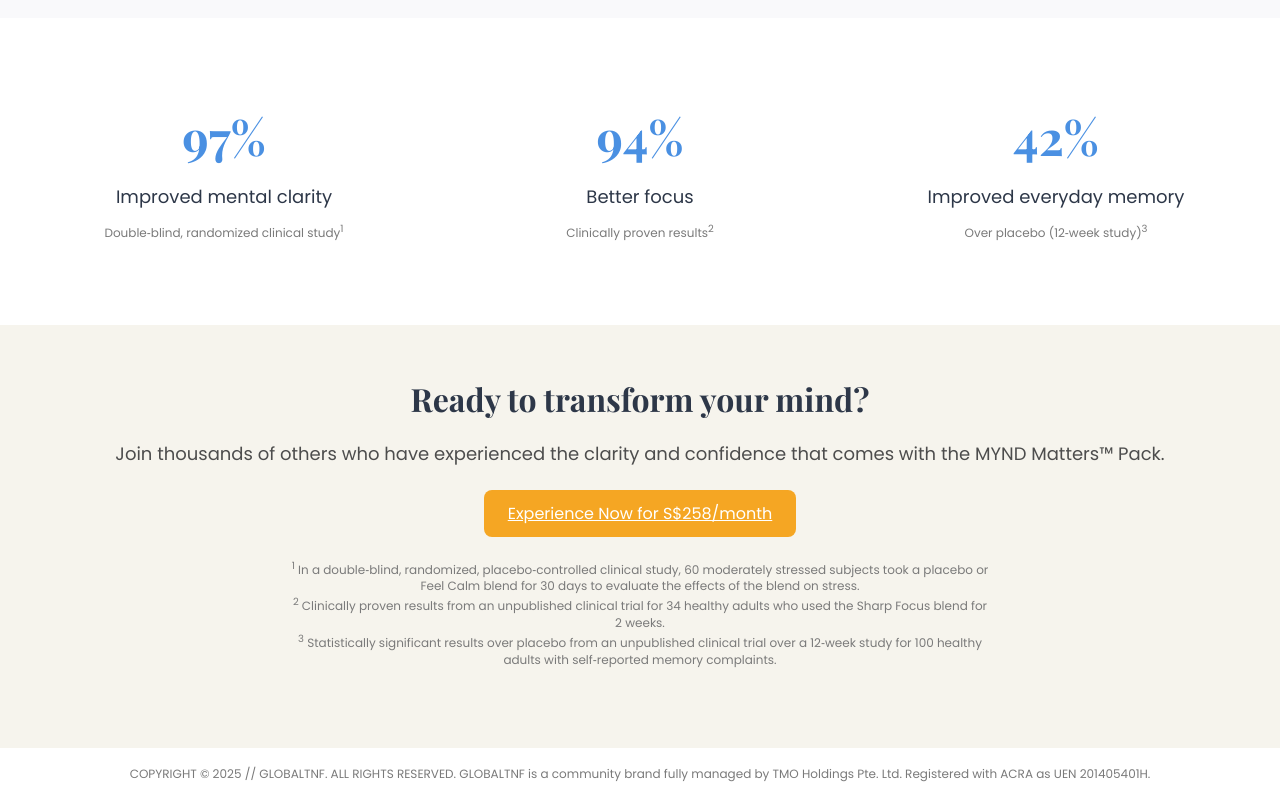
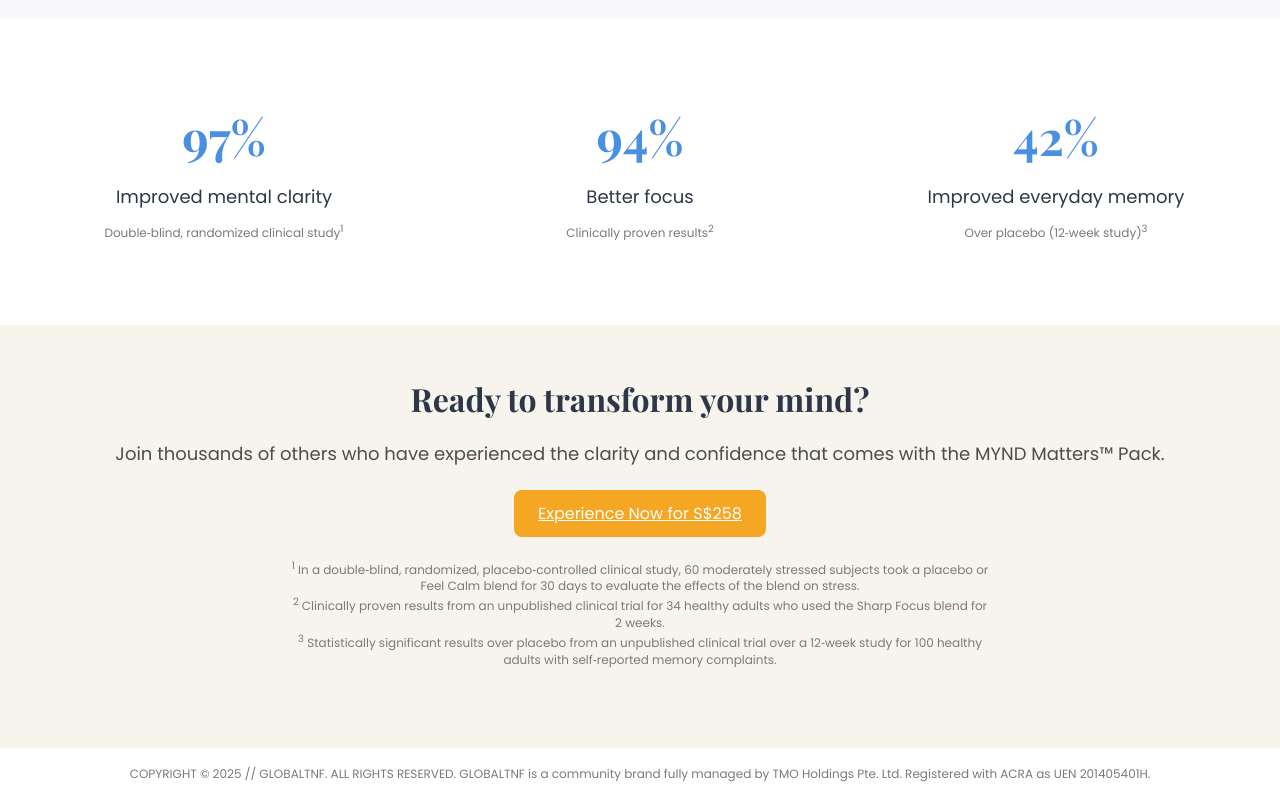
Before and after one commit to globaltnf/mynd_matters_site, a website: page index.html in a window 1280 px wide. Shown: the part 2534-3334 px from the top of the page. Drawn offline with nearby package versions, Linux system fonts and the light colour scheme.

Commit message:
Update index.html

```diff
--- a/index.html
+++ b/index.html
@@ -221,7 +221,7 @@
     <h2>Ready to transform your mind?</h2>
     <p>Join thousands of others who have experienced the clarity and confidence that comes with the MYND Matters™ Pack.</p>
     <!-- Second call to action also navigates to customer details page -->
-    <a href="checkout.html" id="buy-button-2" class="cta-button">Experience Now for S$258/month</a>
+    <a href="checkout.html" id="buy-button-2" class="cta-button">Experience Now for S$258</a>
     <p class="footnote">
       <sup>1</sup> In a double‑blind, randomized, placebo‑controlled clinical study, 60 moderately stressed subjects took a placebo or Feel Calm blend for 30 days to evaluate the effects of the blend on stress.<br>
       <sup>2</sup> Clinically proven results from an unpublished clinical trial for 34 healthy adults who used the Sharp Focus blend for 2 weeks.<br>
```
